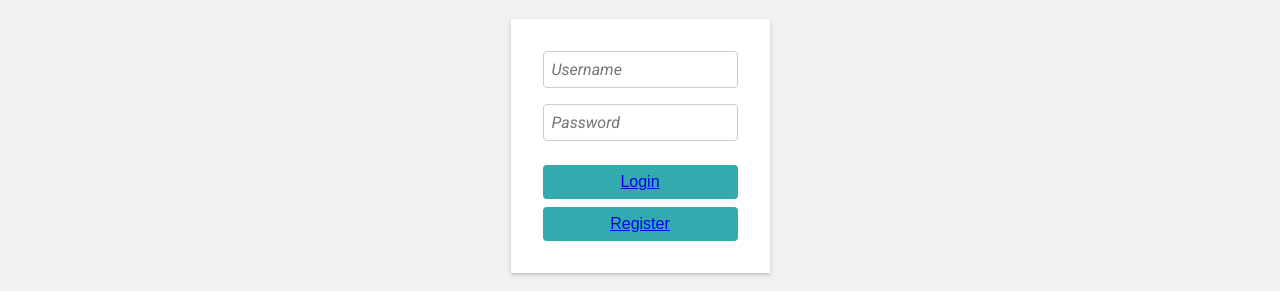
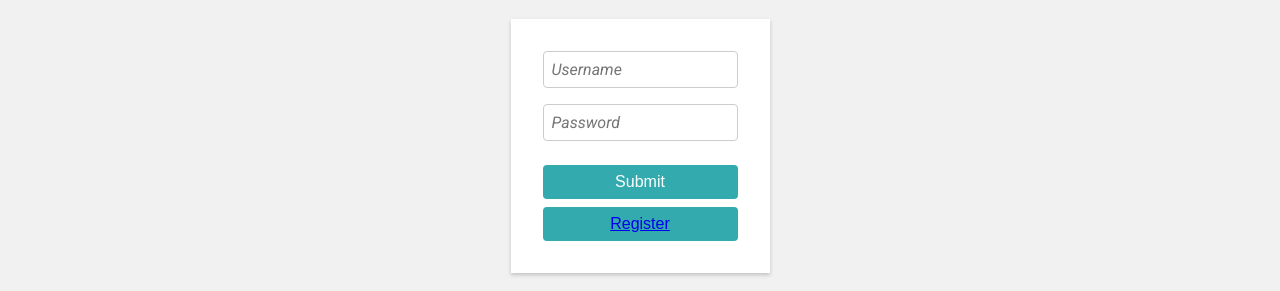
Before and after one commit to JerryO3/Orbital-23, a React (Create React App) app in the folder schedule-manager/: page /login in a window 1280 px wide. Shown: the part 403-694 px from the top of the page. Built offline with nearby package versions, Linux system fonts and the light colour scheme.

Commit message:
Updated credentials check
used promises to check credentials

```diff
--- a/schedule-manager/src/Login.js
+++ b/schedule-manager/src/Login.js
@@ -4,10 +4,26 @@ import './Login.css';
 import readData from './readData';
 import checkParticulars from './checkParticulars';
 import { useState } from 'react';
+import { getDatabase, ref, set, child, get } from "firebase/database";
 
 function Login() {
   const [username, setUsername] = useState("");
   const [password, setPassword] = useState("");
+  const [isValid, setIsValid] = useState(false);
+  const [hasAttempted, setHasAttempted] = useState(false);
+
+  const checkParticulars = (username, password) => {
+      const dbRef = ref(getDatabase());
+      get(child(dbRef, `users/${username}`))
+          .then((snapshot) => snapshot.exists()
+              ? Promise.resolve(setIsValid(snapshot.val().password === password))
+              : Promise.resolve(setIsValid(false))
+          )
+          .then(() => console.log(isValid))
+          .catch((error) => {
+              console.error(error);
+          })
+  }
 
   return (
     <div className="container">
@@ -33,11 +49,18 @@ function Login() {
             name="password"
             value={password}
             onChange={(e) => setPassword(e.target.value)} />
-          <button type="submit"
-//            onClick={ readData(username) }
-              onClick={() => checkParticulars(username, password) }
+            {console.log(isValid)}
+          <button
+              type="submit"
+              onClick={
+                () => {
+                        checkParticulars(username, password);
+                        window.location = isValid ? "/landing" : "/login";
+                      }
+                }
             >
-            <Link to="/landing">Login</Link>
+            Submit
+            {hasAttempted && <p>Invalid Login Credentials.</p>}
           </button>
           <button type="registrationButton">
             <Link to="/register">Register</Link>
--- a/schedule-manager/src/checkParticulars.js
+++ b/schedule-manager/src/checkParticulars.js
@@ -4,20 +4,14 @@ import { getDatabase, ref, set, child, get } from "firebase/database";
 
 const checkParticulars = (username, password) => {
     const dbRef = ref(getDatabase());
-    get(child(dbRef, `users/${username}`)).then((snapshot) => {
-      if (snapshot.exists()) {
-        if (snapshot.val().password == password) {
-            window.open("/");
-        } else {
-            console.log("Wrong Password");
-        }
-//        console.log(snapshot.val());
-      } else {
-        console.log("No data available");
-      }
-    }).catch((error) => {
-      console.error(error);
-    });
+    get(child(dbRef, `users/${username}`))
+        .then((snapshot) => snapshot.exists()
+            ? snapshot.val().password === password
+            : false
+        )
+        .catch((error) => {
+            console.error(error);
+        });
 }
 
 export default checkParticulars;
```
